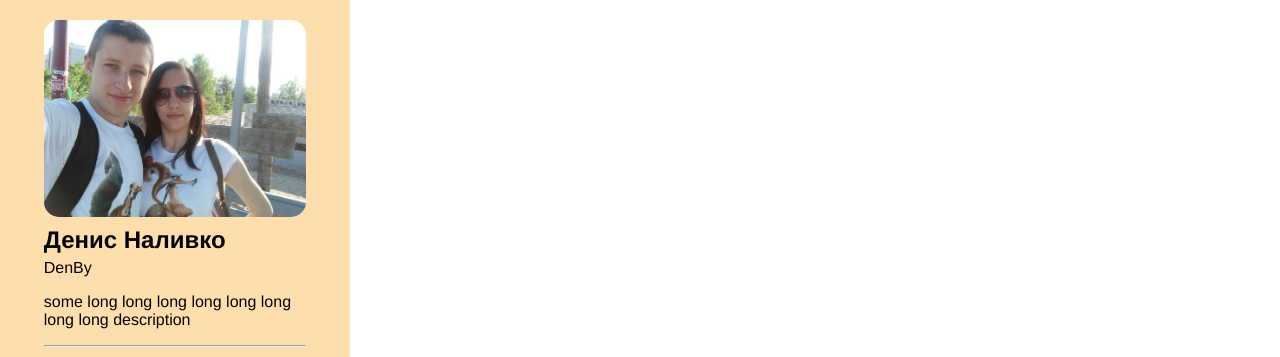
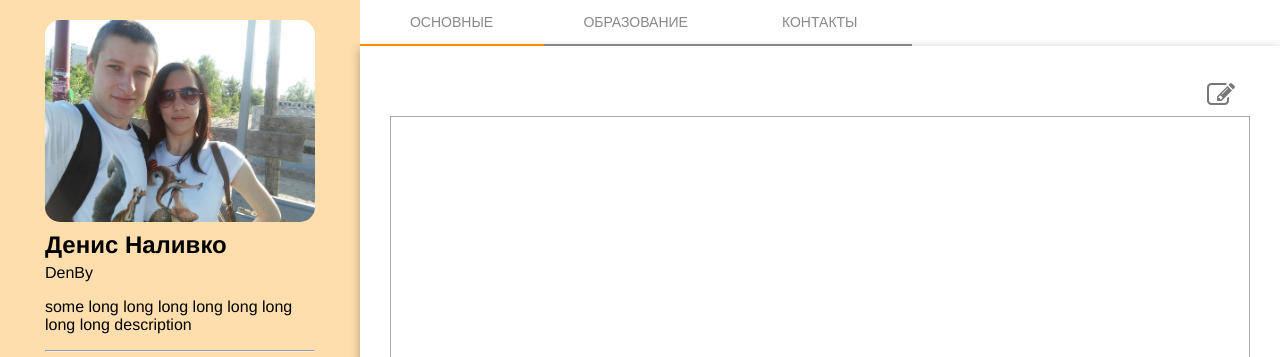
Before and after one commit to DenBy1726/ReactUserAccount, a React app: page / in a window 1280 px wide. Shown: the top 357 px of the page. Built offline with nearby package versions, Linux system fonts and the light colour scheme.

Commit message:
Tab Control support

```diff
--- a/app/css/style.css
+++ b/app/css/style.css
@@ -7,19 +7,34 @@ body {
     margin: 0;
 }
 
+div#appContainer{
+    display:flex;
+    flex-direction: row;
+    align-content: center;
+    height:inherit;
+}
+
 label,a{
     margin-left:5px;
     text-decoration: none;
 }
 
 #userContainer{
-    width: 350px;
+    width: 500px;
     height: inherit;
     left: 0;
     background-color: navajowhite;
     display: flex;
     align-content: center;
     flex-direction: column;
+}
+
+#tabContainer{
+    width: 100%;
+}
+
+#collapsedUserContainer{
+    width:5%;
 }
 
 #userInfo{
@@ -52,5 +67,16 @@ h2{
 
 .fa{
     color: #777;
-    margin: 5px 0 5px 0;
+    margin: 5px 5px 5px 0;
 }
+
+.fa-edit{
+    cursor: pointer;
+    horiz-align :right;
+}
+
+.editDivTab{
+    width:80px;
+    height:40px;
+    margin-left: 95%;
+}
--- /dev/null
+++ b/app/css/tab.css
@@ -0,0 +1,65 @@
+.TabbedArea {
+    margin: 0;
+    width: 100%;
+    height:100%;
+    font-family: sans-serif;
+    color: #555;
+    font-size: 14px;
+    line-height: 24px;
+    border:0 solid;
+}
+.Tab li {
+    float: left;
+    width: 20%;
+}
+.Tab a {
+    display: block;
+    text-align: center;
+    text-decoration: none;
+    text-transform: uppercase;
+    color: #888;
+    padding: 10px 0;
+    border-bottom: 2px solid #888;
+}
+
+.Tab a:hover{
+    background: #ddd;
+}
+
+.Tab a.active{
+    border-bottom: 2px solid darkorange;
+}
+
+.TabPane {
+    padding: 30px;
+    box-shadow: 0 3px 10px rgba(0, 0, 0, 0.3);
+    height: 100%;
+}
+.clearfix:after {
+    content: "";
+    display: table;
+    clear: both;
+}
+
+ul.Tab.clearfix{
+    margin: 0;
+    padding: 0;
+}
+
+ul.Tab{
+    list-style-type: none;
+}
+
+a{
+    margin:0;
+}
+
+.TabContent{
+    border:1px  solid #aaa;
+    height:90%;
+
+}
+
+section{
+    height:89%;
+}
--- a/index.html
+++ b/index.html
@@ -6,13 +6,15 @@
     <link href="https://maxcdn.bootstrapcdn.com/font-awesome/4.7.0/css/font-
 awesome.min.css" rel="stylesheet"/>
     <link href="app/css/style.css" rel="stylesheet">
+    <link href="app/css/tab.css" rel="stylesheet">
 </head>
 <body>
-
+<div id="appContainer">
     <div id="userContainer">
         <div id="userInfo"></div>
     </div>
-
+    <div id="tabContainer"></div>
+</div>
 <script src="app/jquery.js"></script>
 <script src="app/bundle.js"></script>
 </body>
--- a/package.json
+++ b/package.json
@@ -8,7 +8,8 @@
   },
   "dependencies": {
     "react": "^16.0.0",
-    "react-dom": "^16.0.0"
+    "react-dom": "^16.0.0",
+    "classnames": "^2.2.5"
   },
   "devDependencies": {
     "babel-core": "^6.26.0",
--- a/src/Components/Icon.js
+++ b/src/Components/Icon.js
@@ -6,8 +6,9 @@ class Icon extends React.Component{
     }
     render(){
         let classname = "fa "+"fa-" + this.props.icon;
-        return <i className={classname}/>
+        return <i className={classname} onClick={this.props.onclick}/>
     }
+
 }
 
 export default Icon;
--- a/src/Components/IconLabel.js
+++ b/src/Components/IconLabel.js
@@ -5,7 +5,7 @@ import ExLabel from './Label.js'
 class IconLabel extends React.Component{
     render(){
         return  <div>
-            <Icon icon={this.props.icon}/>
+            <Icon icon={this.props.icon} onclick={this.props.onclick}/>
             <ExLabel href={this.props.href} text={this.props.text}/>
         </div>
     }
--- /dev/null
+++ b/src/Components/TabControl.js
@@ -0,0 +1,64 @@
+import React from "react"
+import classNames from 'classnames';
+
+class TabControl extends React.Component {
+    constructor(props) {
+        super(props);
+
+        this.state = {activeIndex: this.props.activeIndex || 0};
+        this.onClick = this.onClick.bind(this);
+    }
+
+    onClick(index) {
+        this.setState({
+            activeIndex : index
+        });
+    }
+
+    render() {
+        let self = this;
+        let tabNodes = self.props.children.map(function (child, index) {
+            let className = classNames({'active': self.state.activeIndex === index});
+            return (
+                <li onClick={self.onClick.bind(this, index)}>
+                    <a className={className} href="#">{child.props.display}</a>
+                </li>
+            );
+        });
+
+        let contentNodes = self.props.children.map(function (child, index) {
+            if (self.state.activeIndex === index) {
+                return (
+                    <div className="TabPane">
+                        {child.props.children}
+                    </div>
+                );
+            }
+        });
+
+        return (
+            <div className="TabbedArea">
+                <ul className="Tab clearfix">
+                    {tabNodes}
+                </ul>
+                <section>
+                    {contentNodes}
+                </section>
+            </div>
+        );
+    }
+
+}
+
+class Tab extends React.Component{
+    render() {
+        let active = this.props.active || false;
+        if (active) {
+            return this.props.children;
+        } else {
+            return null;
+        }
+    }
+}
+
+export{TabControl,Tab};
--- a/src/Components/UserFrame.js
+++ b/src/Components/UserFrame.js
@@ -1,6 +1,9 @@
 import React from 'react';
 import IconLabel from './IconLabel.js';
 class UserFrame extends React.Component{
+    constructor(){
+        super();
+    }
     render(){
        return <div>
            <img className="userAvatar" src={this.props.image} alt={this.props.alt}/>
@@ -12,7 +15,12 @@ class UserFrame extends React.Component{
            <IconLabel  icon="map-marker" text={this.props.address}/>
            <IconLabel  icon="envelope" href={"mailto:"+this.props.mail} text={this.props.mail} />
            <IconLabel icon="twitter" href={this.props.twitter} text={this.props.twitter}/>
+
         </div>
+    }
+
+    click(){
+
     }
 }
 
--- a/src/load.js
+++ b/src/load.js
@@ -4,6 +4,7 @@ import Icon from './Components/Icon.js'
 import IconLabel from './Components/IconLabel.js';
 import UserFrame from './Components/UserFrame.js';
 import JUserFrame from './Components/JUserFrame.js';
+import {TabControl,Tab} from "./Components/TabControl.js";
 
 /*ReactDOM.render(
     <Icon icon="asterisk"/>,
@@ -36,3 +37,23 @@ function getText(file){
     }
 }
 getText( "./app/resource/dnal.json");
+
+
+
+ReactDOM.render(
+    <TabControl >
+        <Tab display="Основные">
+            <div className="editDivTab"><IconLabel  icon="edit fa-2x" /></div>
+            <div className="TabContent"/>
+        </Tab>
+        <Tab display="Образование">
+            <div className="editDivTab"><IconLabel  icon="edit fa-2x" /></div>
+            <div className="TabContent"/>
+        </Tab>
+        <Tab display="Контакты">
+            <div className="editDivTab"><IconLabel  icon="edit fa-2x" /></div>
+            <div className="TabContent"/>
+        </Tab>
+    </TabControl>,
+    document.getElementById("tabContainer")
+);
```
